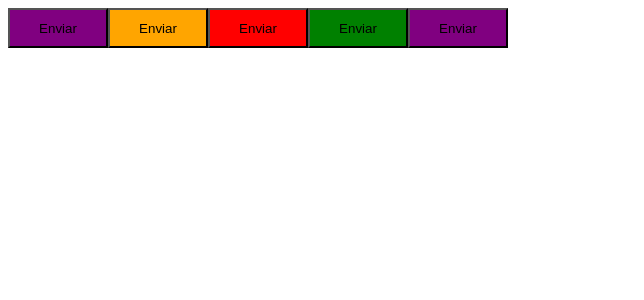
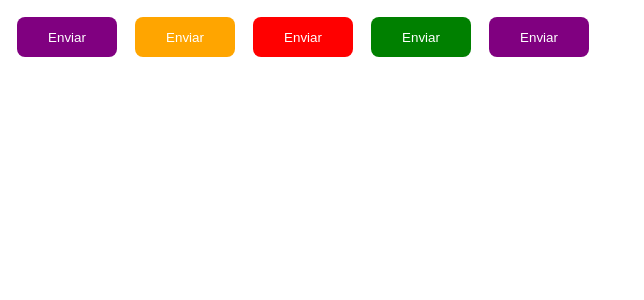
Before and after one commit to TheHumphrey/timer, a React (Vite) app: page / in a window 1280 px wide. Shown: the top 300 px of the page, without its empty margins (0-644 px from the left). Built offline with nearby package versions, Linux system fonts and the light colour scheme.

Commit message:
feat: created default theme

```diff
--- a/src/components/Button/Button.styles.ts
+++ b/src/components/Button/Button.styles.ts
@@ -6,18 +6,13 @@ interface IButtonContainerProps {
   variant: ButtonVariant;
 }
 
-const buttonVariants = {
-  primary: 'purple',
-  secondary: 'orange',
-  danger: 'red',
-  success: 'green'
-}
-
 export const ButtonContainer = styled.button<IButtonContainerProps>`
   width: 100px;
   height: 40px;
+  border-radius: 8px;
+  border: 0;
+  margin: 9px;
 
-  ${({ variant }) => css`
-  background-color: ${buttonVariants[variant]}
-  `}
+  background-color : ${({ theme, variant }) => theme[variant]};
+  color: white;
 `
--- /dev/null
+++ b/src/styles/themes/default.ts
@@ -0,0 +1,6 @@
+export const defaultTheme = {
+  primary: 'purple',
+  secondary: 'orange',
+  danger: 'red',
+  success: 'green'
+}
```
Also changed, not shown: src/App.tsx (+5 -2 lines), src/@types/styled.d.ts (added).
